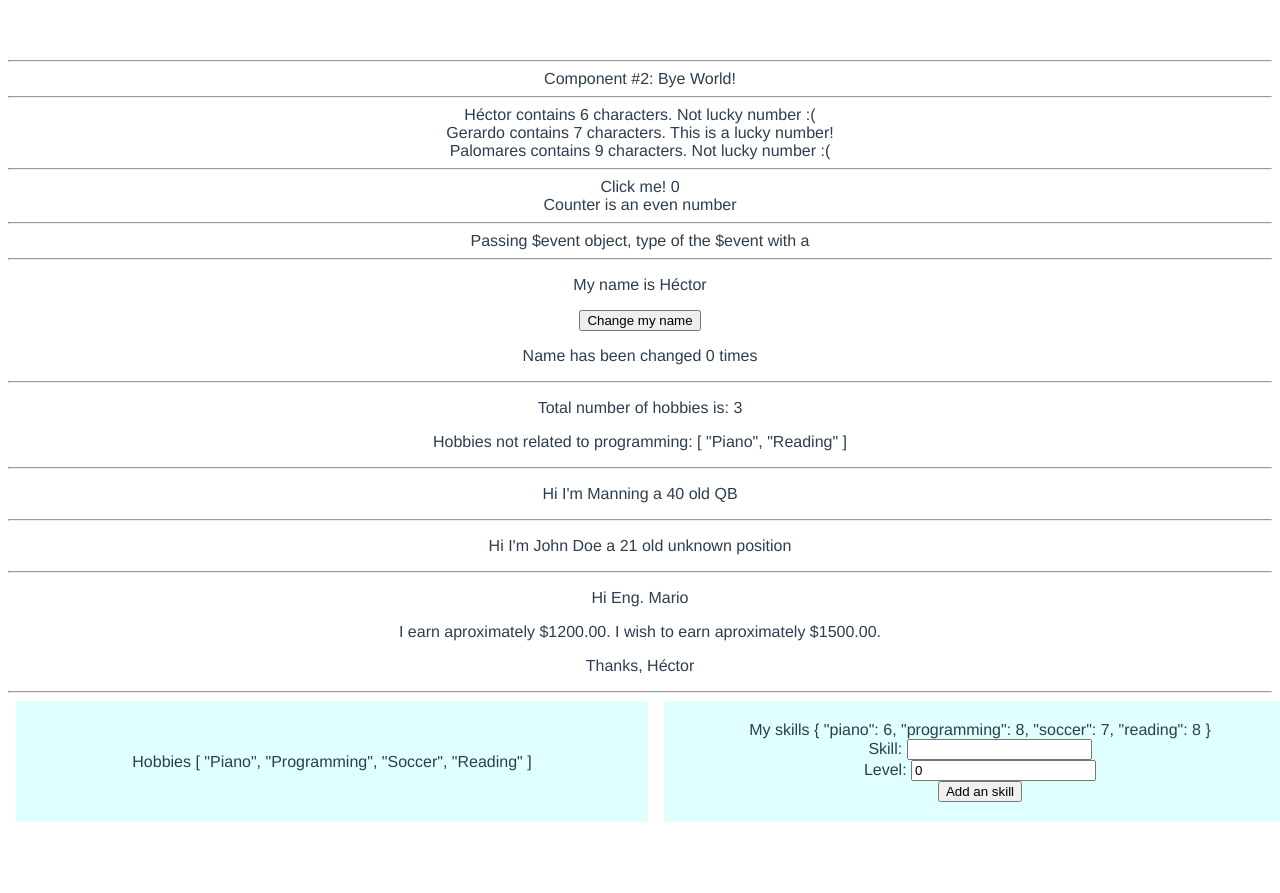
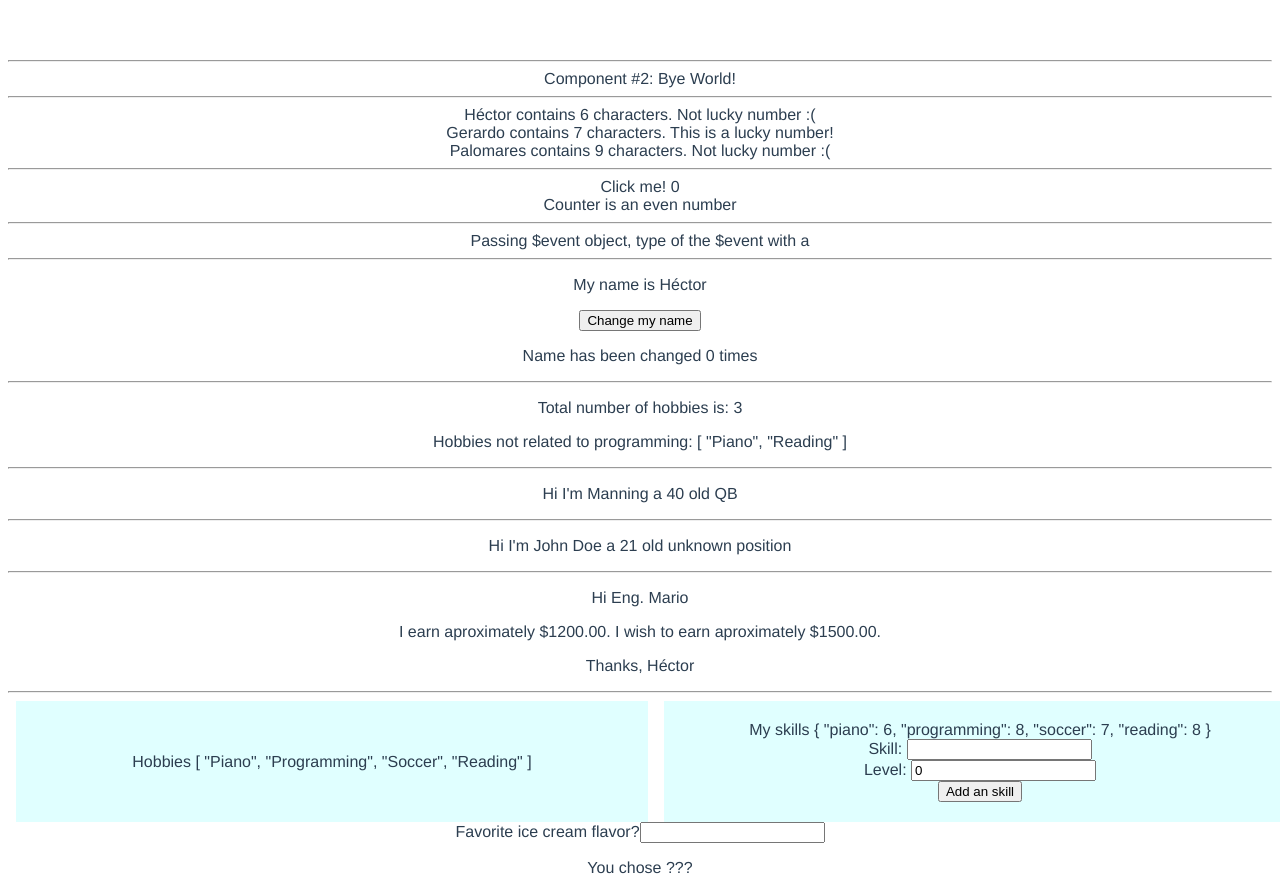
Before and after one commit to hecpalomares/vue-examples, a Vue app in the folder vue-handbook/example-2/: page / in a window 1280 px wide. Before the commit the page ends 830 px from the top, so only its background shows below. Built offline with nearby package versions, Linux system fonts and the light colour scheme.

Commit message:
Vuex. Create store, state, mutations, getter, change in child component.

```diff
--- a/vue-handbook/example-2/package.json
+++ b/vue-handbook/example-2/package.json
@@ -8,7 +8,8 @@
     "lint": "vue-cli-service lint"
   },
   "dependencies": {
-    "vue": "^2.5.17"
+    "vue": "^2.5.17",
+    "vuex": "^3.0.1"
   },
   "devDependencies": {
     "@vue/cli-plugin-babel": "^3.2.1",
--- a/vue-handbook/example-2/src/App.vue
+++ b/vue-handbook/example-2/src/App.vue
@@ -11,10 +11,13 @@
     <Props name="John Doe"/>
     <Filters/>
     <ParentComponents />
+    <VuexForm />
+    <VuexDisplay />
   </div>
 </template>
 
 <script>
+/* eslint-disable */
 import ByeWorld from './components/ByeWorld.vue'
 import UserName from './components/UserName.vue'
 import EventsPlusMethods from './components/EventsPlusMethods.vue'
@@ -23,6 +26,8 @@ import Computed from './components/Computed.vue'
 import Props from './components/Props.vue'
 import Filters from './components/Filters.vue'
 import ParentComponents from './components/components-2/ParentComponent.vue'
+import VuexForm from './components/VuexForm.vue'
+import VuexDisplay from './components/VuexDisplay.vue'
 
 export default {
   name: 'app',
@@ -34,7 +39,9 @@ export default {
     Computed,
     Props,
     Filters,
-    ParentComponents
+    ParentComponents,
+    VuexForm,
+    VuexDisplay
   }
 }
 </script>
--- /dev/null
+++ b/vue-handbook/example-2/src/components/VuexDisplay.vue
@@ -0,0 +1,5 @@
+<template>
+  <div>
+    <p>You chose ???</p>
+  </div>
+</template>
--- /dev/null
+++ b/vue-handbook/example-2/src/components/VuexForm.vue
@@ -0,0 +1,17 @@
+<template>
+  <div>
+    <label for="flavor">Favorite ice cream flavor?</label>
+    <input @input="changed" type="text" name="flavor" id="flavor">
+  </div>
+</template>
+
+<script>
+/* eslint-disable */
+export default {
+  methods: {
+    changed(event) {
+      this.$store.commit('change', event.target.value)
+    }
+  }
+}
+</script>
--- a/vue-handbook/example-2/src/components/Watcher.vue
+++ b/vue-handbook/example-2/src/components/Watcher.vue
@@ -18,7 +18,8 @@ export default {
   watch: {
     // Name of the prop/data to be watched, parameters that represent the new value or the old value
     name(newValue, oldValue) {
-      this.counter++;
+      let value = newValue - oldValue;
+      this.counter = value;
     }
   },
   methods: {
--- a/vue-handbook/example-2/src/main.js
+++ b/vue-handbook/example-2/src/main.js
@@ -1,8 +1,10 @@
 import Vue from 'vue'
 import App from './App.vue'
+import { store } from './store/store'
 
 Vue.config.productionTip = false
 
 new Vue({
+  store,
   render: h => h(App),
 }).$mount('#app')
--- /dev/null
+++ b/vue-handbook/example-2/src/store/store.js
@@ -0,0 +1,20 @@
+import Vue from 'vue'
+import Vuex from 'vuex'
+
+Vue.use(Vuex);
+
+export const store = new Vuex.Store({
+  // Property 'state' that contains the properties
+  state: {
+    flavor: ''
+  },
+  // The state cannot be manipulated except by using mutations.
+  mutations: {
+    change(state, flavor) {
+      state.flavor = flavor;
+    }
+  },
+  getter: {
+    flavor: state => state.flavor // getter is an object, flavor is a property of this object, accepts state as the parameter and returns flavor property of the state
+  }
+});
```
Also changed, not shown: 2 other files (tests, documents, lock files or other folders).
